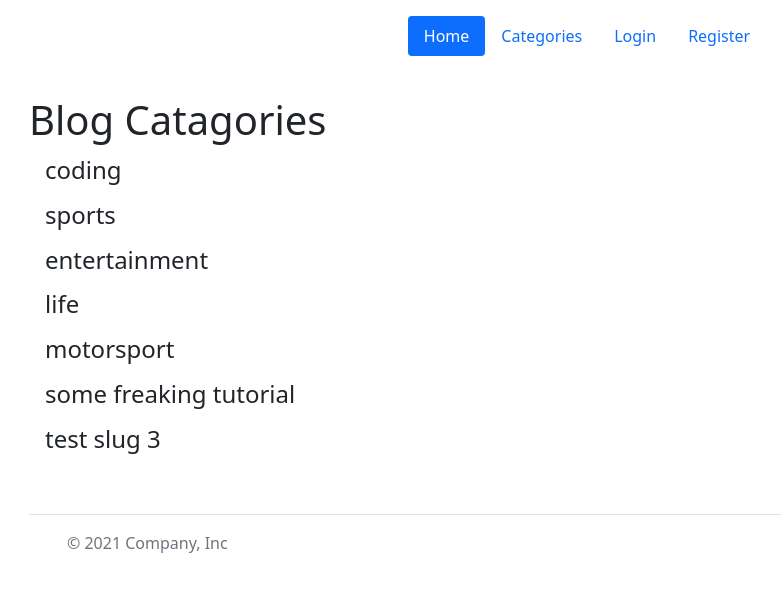
After one commit to wnata/task3_django, a Django app: page /categoty_list/ in a window 1280 px wide. The commit adds this page. Shown: the top 592 px of the page, without its empty margins (53-834 px from the left). Run offline with Django 4.2, Linux system fonts and the light colour scheme; data comes from the database, SQL or seed files in the repository.

Commit message:
if no cat_menu added link to categories

```diff
--- a/blog/myblog/templates/base.html
+++ b/blog/myblog/templates/base.html
@@ -29,11 +29,15 @@
 
             {% for item in cat_menu %}
             <li><a class="dropdown-item" href="{% url 'category' item|slugify %}">{{ item }}</a></li>
-              <br/>
             {% endfor %}
 
           </ul>
         </li>
+
+        {% else %}
+
+        <li class="nav-item"><a href="{% url 'category-list' %}" class="nav-link">Categories</a></li>
+
         {% endif %}
         {% if user.is_authenticated %}
           <li class="nav-item"><a href="{% url 'add_post' %}" class="nav-link">Add post</a></li>
--- /dev/null
+++ b/blog/myblog/templates/category_list.html
@@ -0,0 +1,17 @@
+{% extends 'base.html' %}
+
+{% block title %} Blog Categories {% endblock %}
+
+{% block body %}
+<h1>Blog Catagories</h1>
+
+{% for item in cat_menu_list %}
+    <h4>
+        <a class="dropdown-item" href="{% url 'category' item|slugify %}">{{ item }}
+        </a>
+    </h4>
+{% endfor %}
+
+
+
+{% endblock %}
--- a/blog/myblog/urls.py
+++ b/blog/myblog/urls.py
@@ -1,6 +1,6 @@
 from django.contrib import admin
 from django.urls import path
-from .views import HomeView, ArticleDetailView, AddPostView, UpdatePostView, DeletePostView, AddCategoryView, CategoryView
+from .views import HomeView, ArticleDetailView, AddPostView, UpdatePostView, DeletePostView, AddCategoryView, CategoryView, CategoryListView
 
 
 urlpatterns = [
@@ -11,5 +11,6 @@ urlpatterns = [
     path('article/edit/<int:pk>', UpdatePostView.as_view(), name='update_post' ),
     path('article/<int:pk>/delete', DeletePostView.as_view(), name='delete_post' ),
     #path('category/<str:cats>/', CategoryView, name='category'),
-    path('category/<slug:category>/', CategoryView.as_view(), name='category')
+    path('category/<slug:category>/', CategoryView.as_view(), name='category'),
+    path('categoty_list/', CategoryListView, name='category-list'),
 ]
--- a/blog/myblog/views.py
+++ b/blog/myblog/views.py
@@ -38,6 +38,18 @@ class ArticleDetailView(DetailView):
 #                         }
 #                         )
 
+
+def CategoryListView(request):
+    cat_menu_list = Category.objects.all()
+
+    return render(request, 'category_list.html',
+                    {  'cat_menu_list': cat_menu_list
+                        }
+                        )
+
+
+
+
 class CategoryView(ListView):
     model = Post
     template_name = 'categories.html'
```
